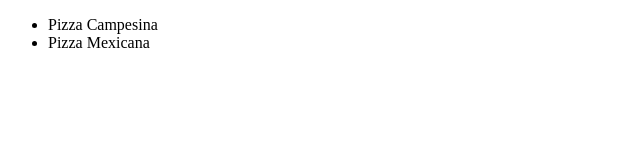
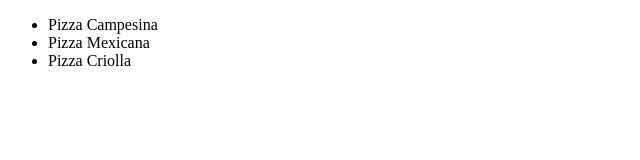
Before and after one commit to JuanBallares03/EjercicioPizzaClase, a plain HTML site: page index.html in a window 1280 px wide. Shown: the whole page, without its empty margins (0-640 px from the left). Drawn offline with Linux system fonts and the light colour scheme.

Commit message:
Mis cambios en la rama duban

```diff
--- a/index.html
+++ b/index.html
@@ -9,6 +9,8 @@
     <ul>
         <li>Pizza Campesina</li>
         <li>Pizza Mexicana</li>
+        <li>Pizza Criolla</li>
+
     </ul>
 </body>
 </html>
```
